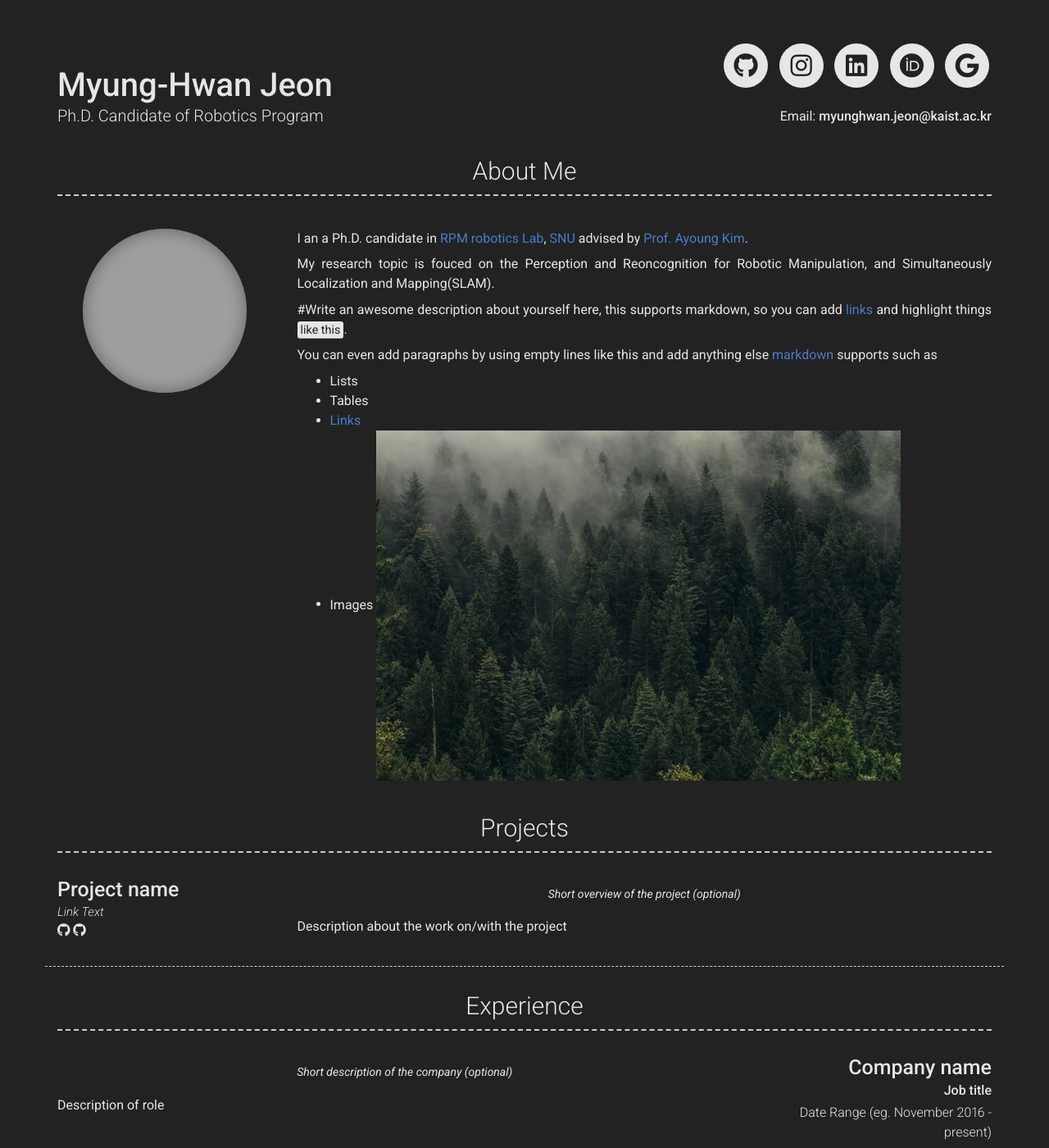
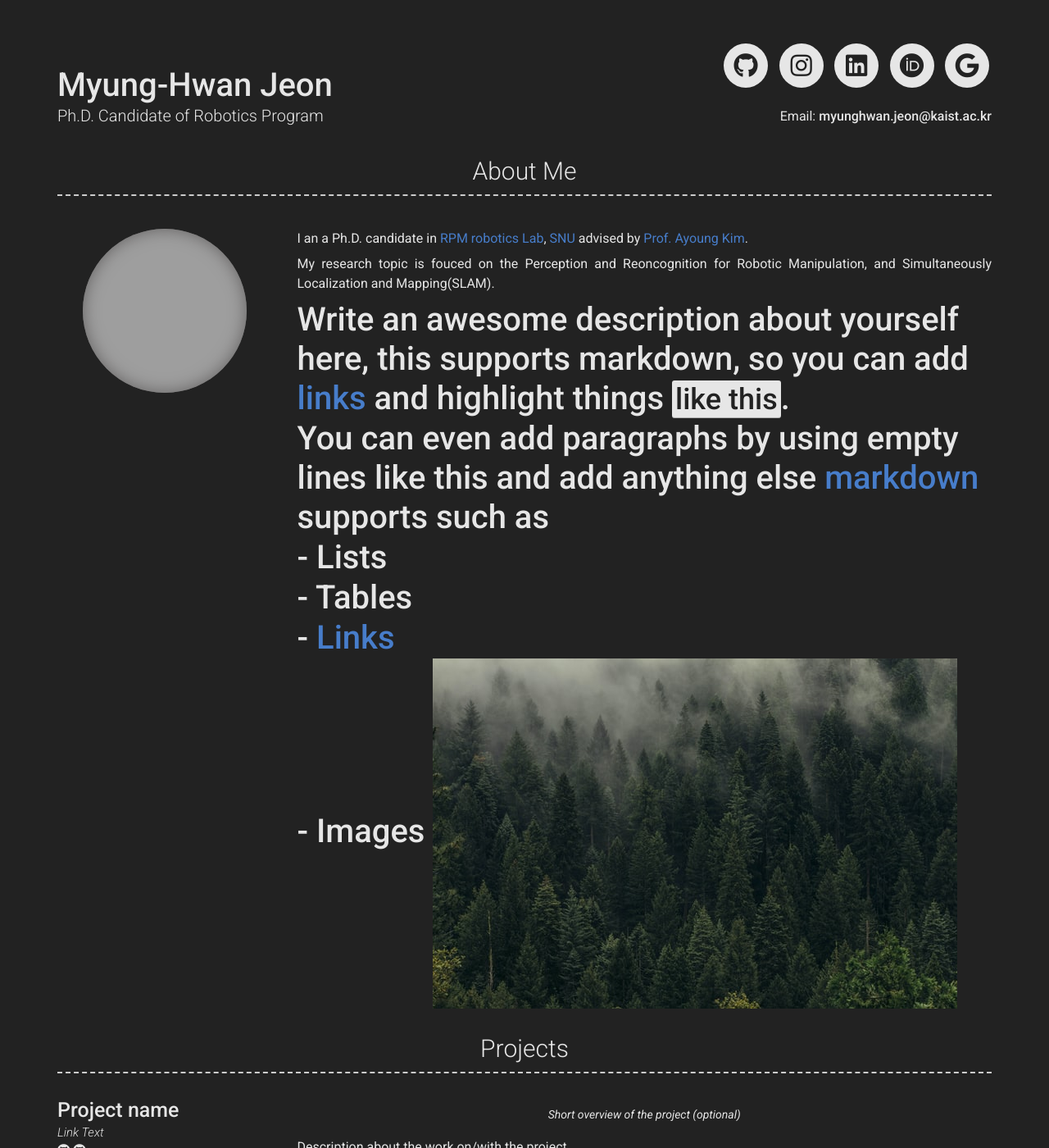
Before and after one commit to MyungHwanJeon/MyungHwanJeon.github.io, a Jekyll site: the page built from index.md, in a window 1280 px wide and 1400 px high. Shown: the whole window at 82% size. Built offline with Jekyll 4.4.1, drawn with Linux system fonts in a browser that asks for light colours; nearby versions of some CDN libraries; grey boxes are pictures that could not be loaded.

Commit message:
Update _config.yml

```diff
--- a/_config.yml
+++ b/_config.yml
@@ -56,13 +56,13 @@ about_content: | # this will include new lines to allow paragraphs
 
   My research topic is fouced on the Perception and Reoncognition for Robotic Manipulation, and Simultaneously Localization and Mapping(SLAM).
 
-  #Write an awesome description about yourself here, this supports markdown, so you can add [links](http://foobar.com) and highlight things <mark>like this</mark>.
+  # Write an awesome description about yourself here, this supports markdown, so you can add [links](http://foobar.com) and highlight things <mark>like this</mark>.
 
-  You can even add paragraphs by using empty lines like this and add anything else [markdown](https://www.markdownguide.org/getting-started#what-is-markdown) supports such as
-    - Lists
-    - Tables
-    - <a href="google.com">Links</a>
-    - Images ![alt text](/images/landscape-trees.jpg "Trees")
+  # You can even add paragraphs by using empty lines like this and add anything else [markdown](https://www.markdownguide.org/getting-started#what-is-markdown) supports such as
+  #   - Lists
+  #   - Tables
+  #   - <a href="google.com">Links</a>
+  #   - Images ![alt text](/images/landscape-trees.jpg "Trees")
 
 content:
   - title: Projects # Title for the section
```
